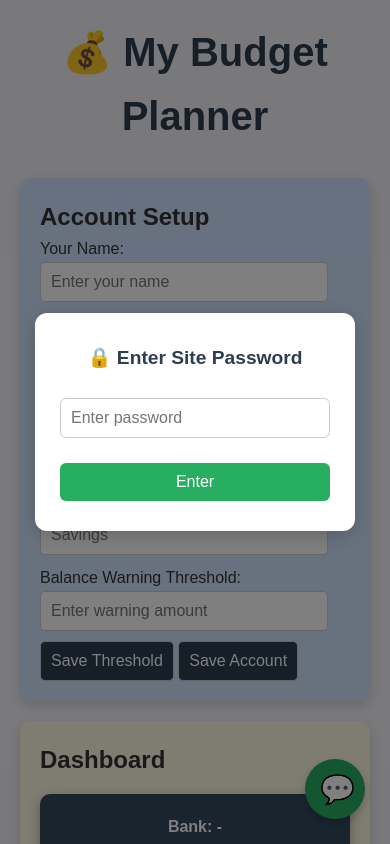
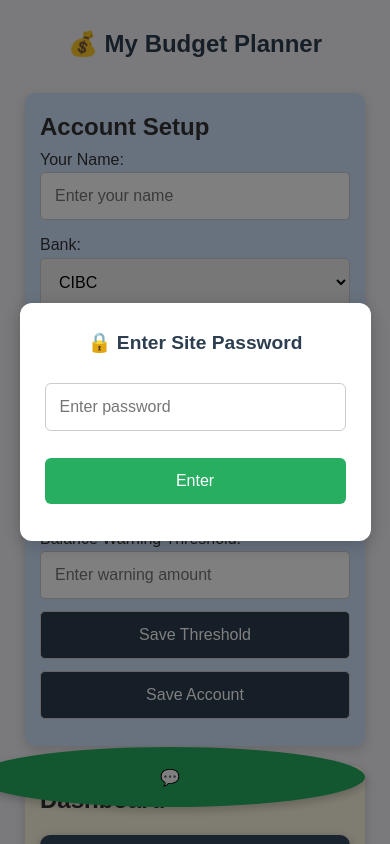
Before and after one commit to nong0005/my-budget-manager, a plain HTML site: page index.html in a window 390 px wide. Shown: the top 844 px of the page. Drawn offline with Linux system fonts and the light colour scheme.

Commit message:
responsize approach

```diff
--- a/css/style.css
+++ b/css/style.css
@@ -1,4 +1,9 @@
 /* ===== General Reset ===== */
+
+input, select, button {
+  font-size: 1.05rem; /* slightly bigger text */
+  padding: 12px;      /* more comfortable padding */
+}
 * {
   margin: 0;
   padding: 0;
@@ -474,3 +479,93 @@ footer {
   from { opacity: 0; transform: translateY(-10px); }
   to   { opacity: 1; transform: translateY(0); }
 }
+
+/* ===== Responsive Design ===== */
+@media (max-width: 1200px) {
+  .container {
+    padding: 15px;
+  }
+}
+
+@media (max-width: 992px) {
+  header h1 {
+    font-size: 2rem;
+  }
+  .dashboard-grid {
+    grid-template-columns: repeat(auto-fit, minmax(150px, 1fr));
+  }
+  .card {
+    padding: 15px;
+  }
+}
+
+@media (max-width: 768px) {
+  body {
+    padding: 10px;
+  }
+
+  header h1 {
+    font-size: 1.8rem;
+  }
+
+  .dashboard-grid {
+    grid-template-columns: repeat(auto-fit, minmax(140px, 1fr));
+    gap: 10px;
+  }
+
+  /* Form inputs and buttons bigger for mobile */
+  input, select, button {
+    width: 100% !important;
+    padding: 12px !important;
+    font-size: 1rem !important;
+    margin-bottom: 12px !important;
+  }
+
+  .dashboard-grid div {
+    padding: 15px;
+    font-size: 0.9rem;
+  }
+
+  #modalContent {
+    width: 90%;
+  }
+
+  #chatPopup {
+    width: 90%;
+    bottom: 90px;
+  }
+}
+
+@media (max-width: 480px) {
+  header h1 {
+    font-size: 1.5rem;
+  }
+
+  .dashboard-grid {
+    grid-template-columns: 1fr; /* stack cards vertically */
+  }
+
+  input, select, button {
+    font-size: 1rem !important;
+    padding: 14px !important;
+  }
+
+  .dashboard-grid div {
+    font-size: 1rem;
+    padding: 18px;
+  }
+
+  #passwordCard {
+    width: 90%;
+    padding: 25px;
+  }
+
+  #chatPopup {
+    width: 95%;
+    bottom: 80px;
+  }
+
+  .footer-text {
+    font-size: 0.9rem;
+  }
+}
```
